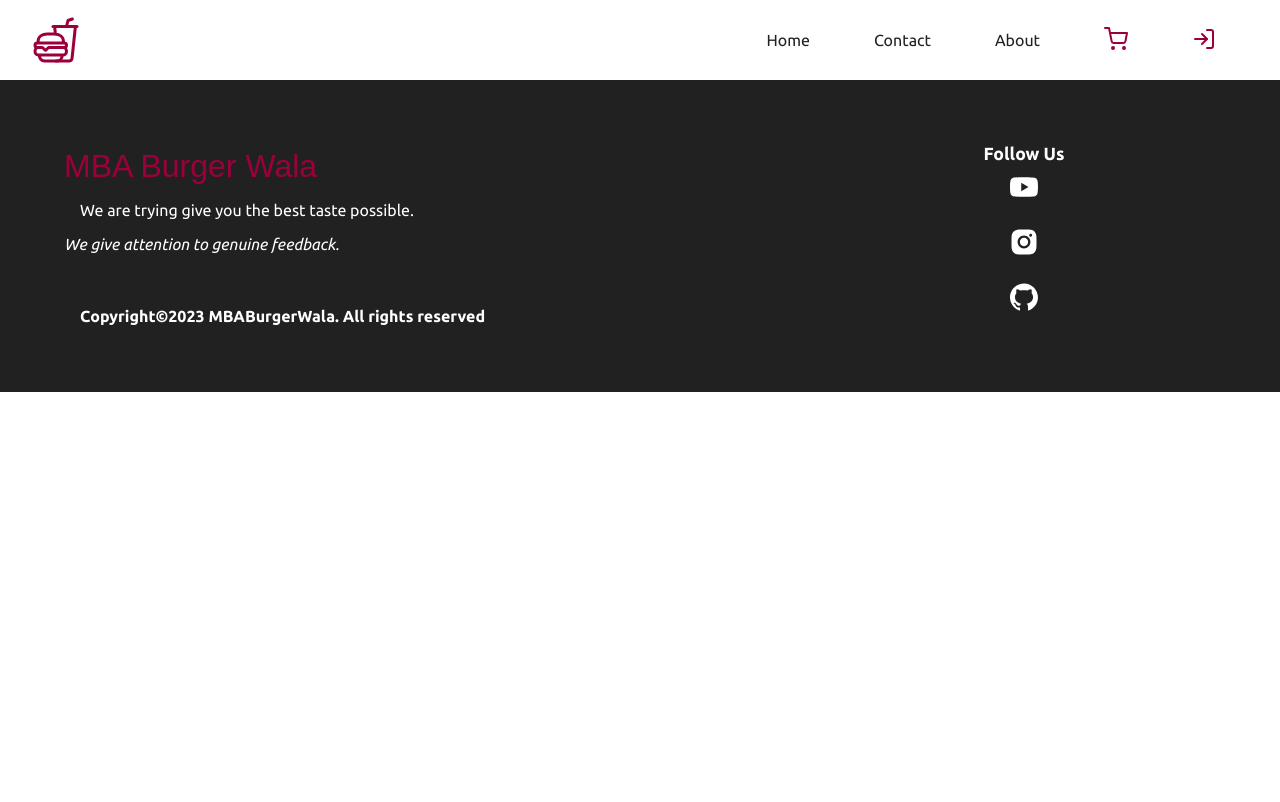
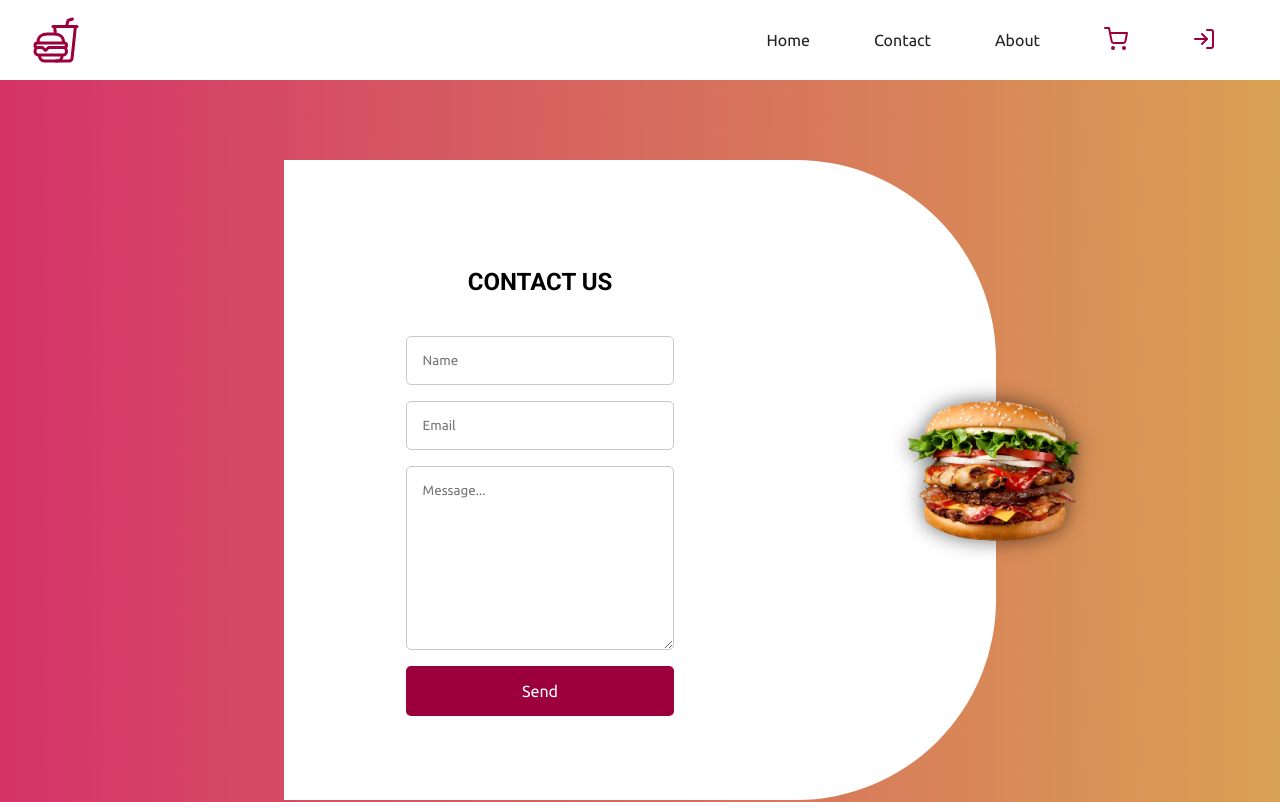
Before and after one commit to SarfrazShah441/Food-Delivery-App, a React (Create React App) app in the folder frontend/: page /contact in a window 1280 px wide. Shown: the top 802 px of the page. Built offline with nearby package versions, Linux system fonts and the light colour scheme.

Commit message:
cart page UI completed

```diff
--- a/frontend/src/App.js
+++ b/frontend/src/App.js
@@ -6,9 +6,13 @@ import './styles/home.scss'
 import './styles/founder.scss'
 import './styles/menu.scss'
 import './styles/footer.scss'
+import './styles/contact.scss'
+import './styles/cart.scss'
 import Header from './components/Layout/Header'
 import Home from './components/Home/Home'
 import Footer from './components/Layout/Footer'
+import Contact from './components/contact/Contact'
+import Cart from './components/cart/Cart'
 
 
 const App = () => {
@@ -18,6 +22,8 @@ const App = () => {
       {/* routes go here */}
       <Routes>
         <Route path="/" element={<Home />} />
+        <Route path="/contact" element={<Contact />} />
+        <Route path="/cart" element={<Cart />} />
       </Routes>
       <Footer />
     </Router>
--- /dev/null
+++ b/frontend/src/components/cart/Cart.jsx
@@ -0,0 +1,78 @@
+import React from 'react'
+import { Link } from 'react-router-dom'
+import burger1 from "../../assets/burger1.png"
+import burger2 from "../../assets/burger2.png"
+import burger3 from "../../assets/burger3.png"
+
+
+const CartItem = ({ title, img, value, increment, decrement }) => (
+  <div className="cartItem">
+    <div>
+      <h4>{title}</h4>
+      <img src={img} alt="item" />
+    </div>
+
+    <div>
+      <button onClick={decrement}>-</button>
+      <input type="number" readOnly value={value} />
+      <button onClick={increment}>+</button>
+    </div>
+  </div>
+)
+
+const Cart = () => {
+
+  const increment = (item) => {};
+  const decrement = (item) => {};
+
+
+  return (
+    <section className="cart">
+      <main>
+      <CartItem
+          title={"Cheese Burger"}
+          img={burger1}
+          value={0}
+          increment={() => increment(1)}
+          decrement={() => decrement(1)}
+        />
+        <CartItem
+          title={"Veg Cheese Burger"}
+          img={burger2}
+          value={0}
+          increment={() => increment(2)}
+          decrement={() => decrement(2)}
+        />
+         <CartItem
+          title={"Cheese Burger with French Fries"}
+          img={burger3}
+          value={0}
+          increment={() => increment(3)}
+          decrement={() => decrement(3)}
+        />
+
+        <article>
+          <div>
+            <h4>Sub Total</h4>
+            <p>Rs {2000}</p>
+          </div>
+          <div>
+            <h4>Tax</h4>
+            <p>Rs {2000 * 0.18}</p>
+          </div>
+          <div>
+            <h4>Shipping Charges</h4>
+            <p>Rs {200}</p>
+          </div>
+          <div>
+            <h4>Total</h4>
+            <p>Rs {2000 + 2000 * 0.18 + 200}</p>
+          </div>
+          <Link to={"/shipping"}>Checkout</Link>
+        </article>
+      </main>
+    </section>
+  )
+}
+
+export default Cart
--- /dev/null
+++ b/frontend/src/components/contact/Contact.jsx
@@ -0,0 +1,62 @@
+import React from "react";
+import { motion } from "framer-motion";
+import burger from "../../assets/burger2.png";
+
+const Contact = () => {
+  return (
+    <section className="contact">
+      <motion.form
+        initial={{
+          x: "-100vw",
+          opacity: 0,
+        }}
+        animate={{
+          x: 0,
+          opacity: 1,
+        }}
+        transition={{ delay: 0.2 }}
+      >
+        <h2>Contact Us</h2>
+        <input type="text" placeholder="Name" />
+        <input type="email" placeholder="Email" />
+
+        <textarea placeholder="Message..." cols="30" rows="10"></textarea>
+
+        <button type="submit">Send</button>
+      </motion.form>
+
+      <motion.div
+        className="formBorder"
+        initial={{
+          x: "100vw",
+          opacity: 0,
+        }}
+        animate={{
+          x: 0,
+          opacity: 1,
+        }}
+        transition={{ delay: 0.2 }}
+      >
+        <motion.div
+          initial={{
+            y: "-100vh",
+            x: "50%",
+            opacity: 0,
+          }}
+          animate={{
+            x: "50%",
+            y: "-50%",
+            opacity: 1,
+          }}
+          transition={{
+            delay: 1,
+          }}
+        >
+          <img src={burger} alt="Burger" />
+        </motion.div>
+      </motion.div>
+    </section>
+  );
+};
+
+export default Contact;
--- /dev/null
+++ b/frontend/src/styles/cart.scss
@@ -0,0 +1,94 @@
+@import 'colors';
+
+.cart {
+  background-color: $pink;
+  width: 100%;
+  height: 100vh;
+
+  > main {
+    height: 100%;
+    background-color: white;
+    max-width: 900px;
+    margin: auto;
+    padding: 2rem;
+
+    > article {
+      padding: 2rem;
+
+      > div {
+        display: flex;
+        justify-content: space-between;
+        margin: 1rem 0;
+      }
+
+      > a {
+        background-color: $red;
+        color: white;
+        padding: 0.5rem 1rem;
+        border-radius: 5px;
+        text-align: center;
+        margin-top: 2rem;
+        float: right;
+      }
+    }
+  }
+}
+
+.cartItem {
+  background-color: rgb(246, 246, 246);
+  margin: 1rem;
+  display: flex;
+  align-items: center;
+  justify-content: space-between;
+  padding: 1rem;
+  border-radius: 5px;
+
+  > div {
+    display: flex;
+    align-items: center;
+
+    > h4 {
+      font-weight: 200;
+      letter-spacing: 2px;
+    }
+
+    > img {
+      height: 50px;
+    }
+
+    > input {
+      text-align: center;
+      width: 2rem;
+      height: 2rem;
+      padding: 0.5rem;
+      border: none;
+      margin: 0.25rem;
+      outline: none;
+      border-radius: 5px;
+      color: $red;
+
+      &::-webkit-outer-spin-button,
+      &::-webkit-inner-spin-button {
+        -webkit-appearance: none;
+        margin: 0%;
+      }
+    }
+
+    > button {
+      cursor: pointer;
+      border: none;
+      padding: 0.5rem;
+      background-color: $dark;
+      color: white;
+      border-radius: 5px;
+    }
+  }
+}
+
+@media screen and (max-width: 600px) {
+  .cart > main > article > a {
+    float: none;
+    display: block;
+    width: 100%;
+  }
+}
--- /dev/null
+++ b/frontend/src/styles/contact.scss
@@ -0,0 +1,85 @@
+@import 'colors';
+
+.contact {
+  height: 100vh;
+  width: 100%;
+  background-image: url('../assets/bg.png');
+  background-repeat: no-repeat;
+  background-size: cover;
+  display: flex;
+  align-items: center;
+  justify-content: center;
+  overflow-x: hidden;
+
+  > form {
+    display: flex;
+    flex-direction: column;
+    align-items: center;
+    background-color: white;
+    padding: 2rem;
+    width: 40%;
+    height: 80%;
+    justify-content: center;
+    > h2 {
+      font-size: 1.5rem;
+      text-transform: uppercase;
+      font-family: 'Roboto';
+      margin: 2rem 0;
+    }
+
+    > input,
+    > textarea,
+    > button {
+      padding: 1rem;
+      outline: none;
+      border: 1px solid rgb(202, 202, 202);
+      margin: 0.5rem;
+      width: 60%;
+      border-radius: 5px;
+    }
+
+    > button {
+      background-color: $red;
+      border: none;
+      cursor: pointer;
+      color: white;
+      font-size: 1rem;
+
+      &:hover {
+        background-color: $reddark;
+      }
+    }
+  }
+
+  .formBorder {
+    width: 200px;
+    height: 80%;
+    background-color: white;
+    border-radius: 0 200px 200px 0;
+    position: relative;
+    > div {
+      width: 200px;
+      height: 200px;
+      position: absolute;
+      top: 50%;
+      transform: translate(50%, -50%);
+      filter: drop-shadow(0 0 10px rgba(0, 0, 0, 0.566));
+      > img {
+        width: 100%;
+      }
+    }
+  }
+}
+
+@media screen and (max-width: 600px) {
+  .contact {
+    height: 70vh;
+    > form {
+      width: 100%;
+      height: 100%;
+    }
+    .formBorder {
+      display: none;
+    }
+  }
+}
--- a/frontend/src/styles/footer.scss
+++ b/frontend/src/styles/footer.scss
@@ -18,7 +18,7 @@ footer {
 
   p,
   strong {
-    margin: 1rem;
+    margin: 1rem 0;
   }
 
   aside {
```
